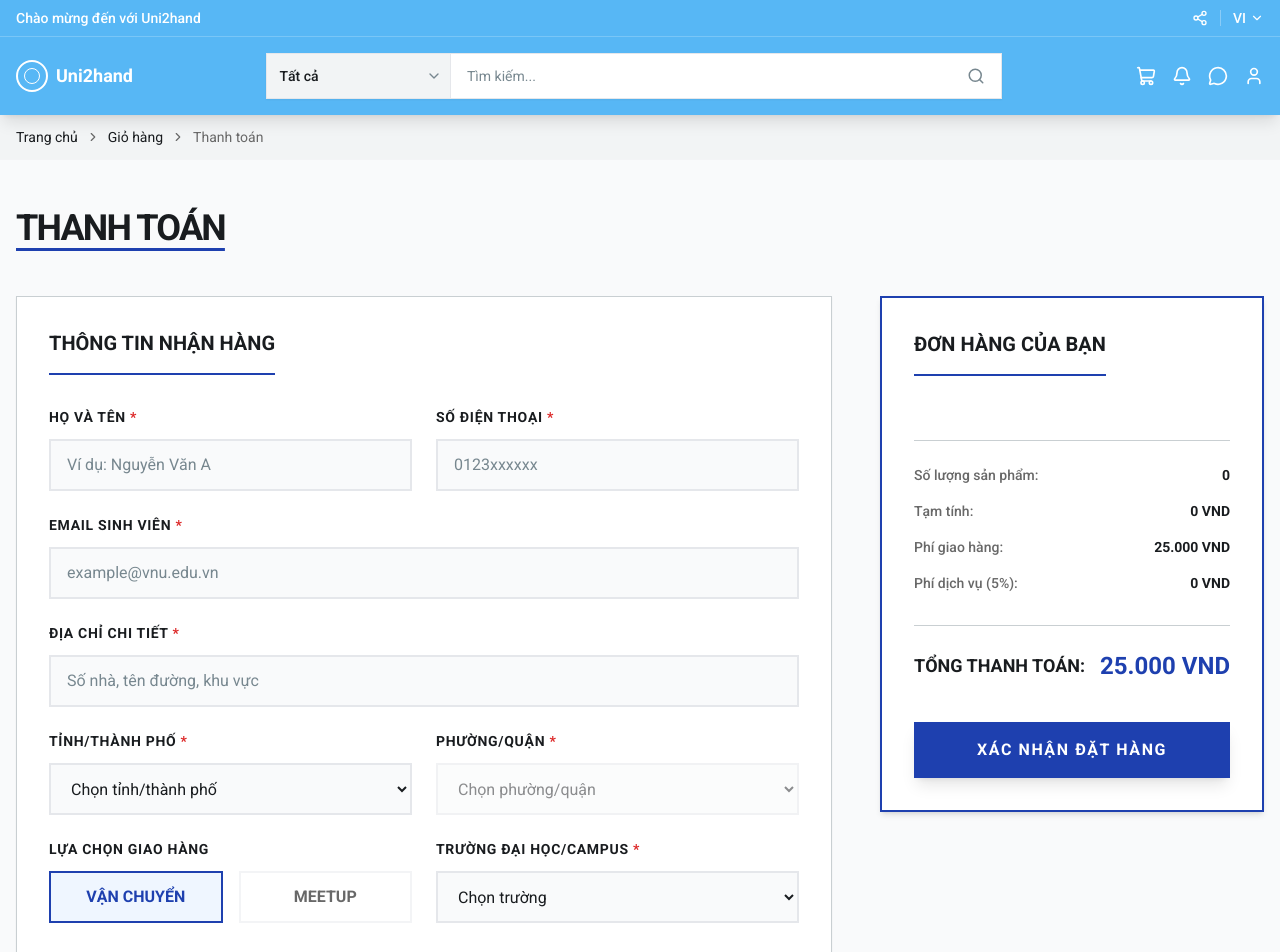
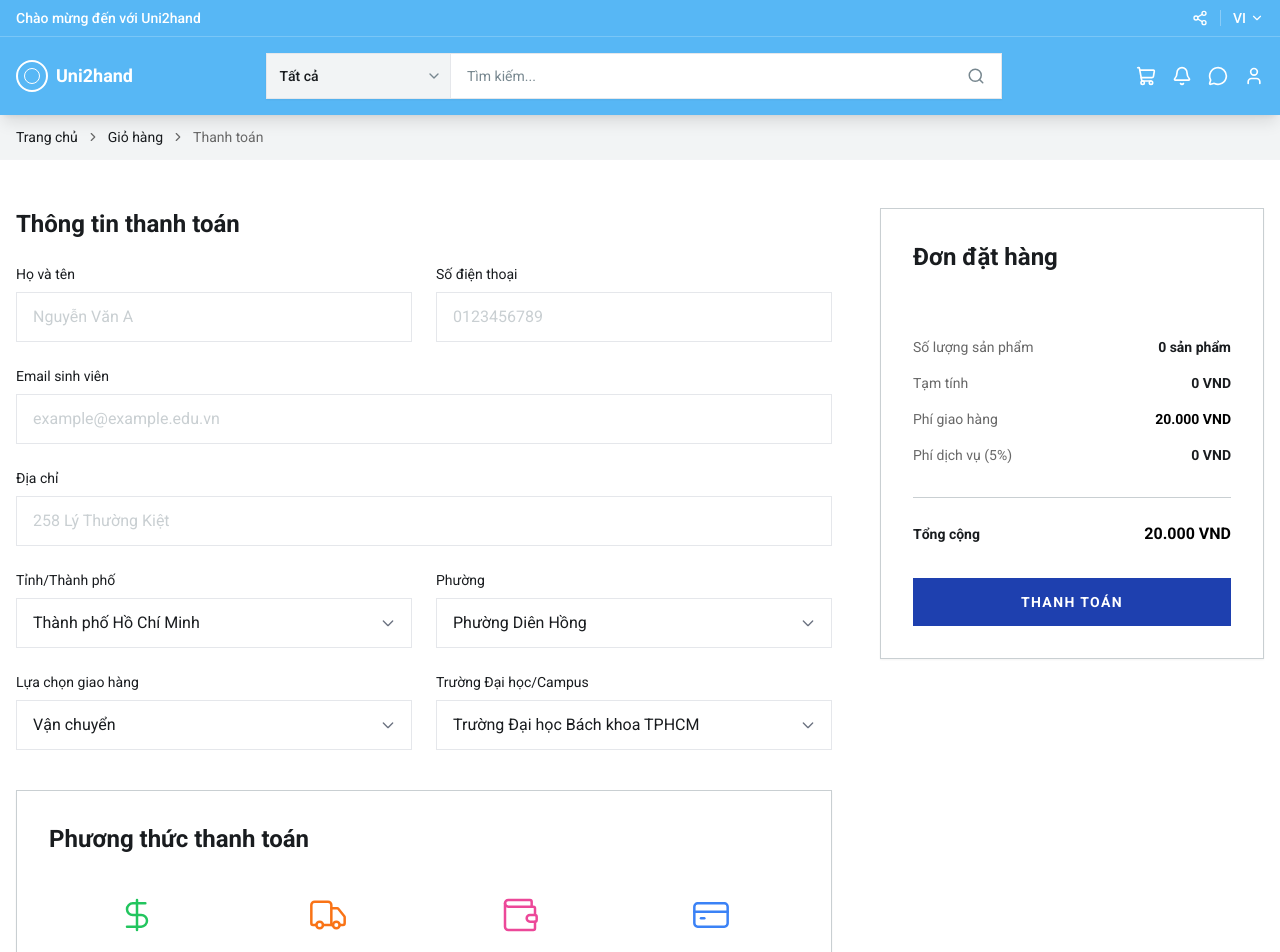
Before and after one commit to MrCopperrrr/Secondhand_Ecommerce, a React (Vite) app in the folder client/: page /checkout in a window 1280 px wide. Shown: the top 952 px of the page. Built offline with nearby package versions, Linux system fonts and the light colour scheme.

Commit message:
style: redesign checkout page according to figma layout and add shipping fee logic

```diff
--- a/client/src/components/shop/checkout/billing-form.tsx
+++ b/client/src/components/shop/checkout/billing-form.tsx
@@ -52,11 +52,7 @@ export function BillingForm({ onFormChange }: BillingFormProps) {
     campus: '',
   });
 
-  const [errors, setErrors] = useState<Record<string, string>>({});
-
-  const validateEmail = (email: string): boolean => {
-    return email.endsWith('.edu.vn');
-  };
+  const [errors] = useState<Record<string, string>>({});
 
   const handleChange = (
     e: React.ChangeEvent<HTMLInputElement | HTMLSelectElement>,
@@ -72,185 +68,172 @@ export function BillingForm({ onFormChange }: BillingFormProps) {
 
     setFormData(newFormData);
     onFormChange(newFormData);
-
-    // Clear error for this field
-    if (errors[field]) {
-      setErrors({ ...errors, [field]: '' });
-    }
   };
 
   const availableWards = formData.province ? WARDS_BY_PROVINCE[formData.province] || [] : [];
 
   return (
-    <div className="bg-white rounded-none border border-[#C9CFD2] p-8 font-roboto shadow-sm">
-      <h2 className="text-xl font-bold text-[#191C1F] mb-8 pb-4 border-b-2 border-[#1E40AF] inline-block uppercase">
-        Thông tin nhận hàng
+    <div className="bg-white font-roboto">
+      <h2 className="text-2xl font-bold text-[#191C1F] mb-6">
+        Thông tin thanh toán
       </h2>
 
       {/* Row 1: Full Name & Phone */}
       <div className="grid grid-cols-1 md:grid-cols-2 gap-6 mb-6">
         <div>
-          <label className="block text-sm font-bold text-[#191C1F] mb-3 uppercase tracking-wider">
-            Họ và tên <span className="text-red-600">*</span>
+          <label className="block text-sm font-normal text-[#191C1F] mb-2">
+            Họ và tên
           </label>
           <input
             type="text"
-            placeholder="Ví dụ: Nguyễn Văn A"
+            placeholder="Nguyễn Văn A"
             value={formData.fullName}
             onChange={(e) => handleChange(e, 'fullName')}
-            className={`w-full px-4 py-3 border-2 rounded-none text-[#191C1F] placeholder-[#77878F] focus:outline-none focus:border-[#1E40AF] transition-all bg-gray-50 ${
-              errors.fullName ? 'border-red-600' : 'border-gray-200'
-            }`}
+            className="w-full px-4 py-3 border border-gray-200 rounded-none text-[#191C1F] placeholder-[#C9CFD2] focus:outline-none focus:border-[#1E40AF] transition-all bg-white"
           />
-          {errors.fullName && <p className="text-red-500 text-xs mt-1 font-medium">{errors.fullName}</p>}
         </div>
 
         <div>
-          <label className="block text-sm font-bold text-[#191C1F] mb-3 uppercase tracking-wider">
-            Số điện thoại <span className="text-red-600">*</span>
+          <label className="block text-sm font-normal text-[#191C1F] mb-2">
+            Số điện thoại
           </label>
           <input
             type="tel"
-            placeholder="0123xxxxxx"
+            placeholder="0123456789"
             value={formData.phone}
             onChange={(e) => handleChange(e, 'phone')}
-            className={`w-full px-4 py-3 border-2 rounded-none text-[#191C1F] placeholder-[#77878F] focus:outline-none focus:border-[#1E40AF] transition-all bg-gray-50 ${
-              errors.phone ? 'border-red-600' : 'border-gray-200'
-            }`}
+            className="w-full px-4 py-3 border border-gray-200 rounded-none text-[#191C1F] placeholder-[#C9CFD2] focus:outline-none focus:border-[#1E40AF] transition-all bg-white"
           />
-          {errors.phone && <p className="text-red-500 text-xs mt-1 font-medium">{errors.phone}</p>}
         </div>
       </div>
 
       {/* Row 2: Email */}
       <div className="mb-6">
-        <label className="block text-sm font-bold text-[#191C1F] mb-3 uppercase tracking-wider">
-          Email sinh viên <span className="text-red-600">*</span>
+        <label className="block text-sm font-normal text-[#191C1F] mb-2">
+          Email sinh viên
         </label>
         <input
           type="email"
-          placeholder="example@vnu.edu.vn"
+          placeholder="example@example.edu.vn"
           value={formData.email}
           onChange={(e) => handleChange(e, 'email')}
-          className={`w-full px-4 py-3 border-2 rounded-none text-[#191C1F] placeholder-[#77878F] focus:outline-none focus:border-[#1E40AF] transition-all bg-gray-50 ${
-            errors.email ? 'border-red-600' : 'border-gray-200'
-          }`}
+          className="w-full px-4 py-3 border border-gray-200 rounded-none text-[#191C1F] placeholder-[#C9CFD2] focus:outline-none focus:border-[#1E40AF] transition-all bg-white"
         />
-        {errors.email && <p className="text-red-500 text-xs mt-1 font-medium">{errors.email}</p>}
       </div>
 
       {/* Row 3: Address */}
       <div className="mb-6">
-        <label className="block text-sm font-bold text-[#191C1F] mb-3 uppercase tracking-wider">
-          Địa chỉ chi tiết <span className="text-red-600">*</span>
+        <label className="block text-sm font-normal text-[#191C1F] mb-2">
+          Địa chỉ
         </label>
         <input
           type="text"
-          placeholder="Số nhà, tên đường, khu vực"
+          placeholder="258 Lý Thường Kiệt"
           value={formData.address}
           onChange={(e) => handleChange(e, 'address')}
-          className={`w-full px-4 py-3 border-2 rounded-none text-[#191C1F] placeholder-[#77878F] focus:outline-none focus:border-[#1E40AF] transition-all bg-gray-50 ${
-            errors.address ? 'border-red-600' : 'border-gray-200'
-          }`}
+          className="w-full px-4 py-3 border border-gray-200 rounded-none text-[#191C1F] placeholder-[#C9CFD2] focus:outline-none focus:border-[#1E40AF] transition-all bg-white"
         />
-        {errors.address && <p className="text-red-500 text-xs mt-1 font-medium">{errors.address}</p>}
       </div>
 
       {/* Row 4: Province & Ward */}
       <div className="grid grid-cols-1 md:grid-cols-2 gap-6 mb-6">
         <div>
-          <label className="block text-sm font-bold text-[#191C1F] mb-3 uppercase tracking-wider">
-            Tỉnh/Thành phố <span className="text-red-600">*</span>
+          <label className="block text-sm font-normal text-[#191C1F] mb-2">
+            Tỉnh/Thành phố
           </label>
+          <div className="relative">
             <select
               value={formData.province}
               onChange={(e) => handleChange(e, 'province')}
-            className={`w-full h-[52px] px-4 py-2 border-2 rounded-none text-[#191C1F] focus:outline-none focus:border-[#1E40AF] transition-all bg-gray-50 focus:bg-white cursor-pointer ${
-              errors.province ? 'border-red-600' : 'border-gray-200'
-            }`}
+              className="w-full appearance-none px-4 py-3 border border-gray-200 rounded-none text-[#191C1F] focus:outline-none focus:border-[#1E40AF] transition-all bg-white cursor-pointer"
             >
-            <option value="">Chọn tỉnh/thành phố</option>
+              <option value="">Thành phố Hồ Chí Minh</option>
               {PROVINCES.map((prov) => (
                 <option key={prov} value={prov}>
                   {prov}
                 </option>
               ))}
             </select>
-          {errors.province && <p className="text-red-500 text-xs mt-1 font-medium">{errors.province}</p>}
+            <div className="absolute inset-y-0 right-4 flex items-center pointer-events-none">
+              <svg className="w-4 h-4 text-gray-500" fill="none" stroke="currentColor" viewBox="0 0 24 24">
+                <path strokeLinecap="round" strokeLinejoin="round" strokeWidth="2" d="M19 9l-7 7-7-7" />
+              </svg>
+            </div>
+          </div>
         </div>
 
         <div>
-          <label className="block text-sm font-bold text-[#191C1F] mb-3 uppercase tracking-wider">
-            Phường/Quận <span className="text-red-600">*</span>
+          <label className="block text-sm font-normal text-[#191C1F] mb-2">
+            Phường
           </label>
+          <div className="relative">
             <select
               value={formData.ward}
               onChange={(e) => handleChange(e, 'ward')}
-            disabled={!formData.province}
-            className={`w-full h-[52px] px-4 py-2 border-2 rounded-none text-[#191C1F] focus:outline-none focus:border-[#1E40AF] transition-all bg-gray-50 focus:bg-white disabled:opacity-50 disabled:cursor-not-allowed cursor-pointer ${
-              errors.ward ? 'border-red-600' : 'border-gray-200'
-            }`}
+              className="w-full appearance-none px-4 py-3 border border-gray-200 rounded-none text-[#191C1F] focus:outline-none focus:border-[#1E40AF] transition-all bg-white cursor-pointer"
             >
-            <option value="">Chọn phường/quận</option>
+              <option value="">Phường Diên Hồng</option>
               {availableWards.map((ward) => (
                 <option key={ward} value={ward}>
                   {ward}
                 </option>
               ))}
             </select>
-          {errors.ward && <p className="text-red-500 text-xs mt-1 font-medium">{errors.ward}</p>}
+            <div className="absolute inset-y-0 right-4 flex items-center pointer-events-none">
+              <svg className="w-4 h-4 text-gray-500" fill="none" stroke="currentColor" viewBox="0 0 24 24">
+                <path strokeLinecap="round" strokeLinejoin="round" strokeWidth="2" d="M19 9l-7 7-7-7" />
+              </svg>
+            </div>
+          </div>
         </div>
       </div>
 
       {/* Row 5: Delivery Method & Campus */}
       <div className="grid grid-cols-1 md:grid-cols-2 gap-6">
         <div>
-          <label className="block text-sm font-bold text-[#191C1F] mb-3 uppercase tracking-wider">
+          <label className="block text-sm font-normal text-[#191C1F] mb-2">
             Lựa chọn giao hàng
           </label>
-          <div className="flex gap-4">
-            <button
-              onClick={() => onFormChange({ ...formData, deliveryMethod: 'shipping' })}
-              className={`flex-1 py-3 px-4 border-2 font-bold transition-all ${
-                formData.deliveryMethod === 'shipping'
-                  ? 'bg-blue-50 border-[#1E40AF] text-[#1E40AF]'
-                  : 'bg-white border-gray-100 text-[#686868] hover:border-[#1E40AF]'
-              }`}
+          <div className="relative">
+            <select
+              value={formData.deliveryMethod}
+              onChange={(e) => handleChange(e, 'deliveryMethod')}
+              className="w-full appearance-none px-4 py-3 border border-gray-200 rounded-none text-[#191C1F] focus:outline-none focus:border-[#1E40AF] transition-all bg-white cursor-pointer"
             >
-              VẬN CHUYỂN
-            </button>
-            <button
-              onClick={() => onFormChange({ ...formData, deliveryMethod: 'meetup' })}
-              className={`flex-1 py-3 px-4 border-2 font-bold transition-all ${
-                formData.deliveryMethod === 'meetup'
-                  ? 'bg-blue-50 border-[#1E40AF] text-[#1E40AF]'
-                  : 'bg-white border-gray-100 text-[#686868] hover:border-[#1E40AF]'
-              }`}
-            >
-              MEETUP
-            </button>
+              <option value="shipping">Vận chuyển</option>
+              <option value="meetup">Meetup</option>
+            </select>
+            <div className="absolute inset-y-0 right-4 flex items-center pointer-events-none">
+              <svg className="w-4 h-4 text-gray-500" fill="none" stroke="currentColor" viewBox="0 0 24 24">
+                <path strokeLinecap="round" strokeLinejoin="round" strokeWidth="2" d="M19 9l-7 7-7-7" />
+              </svg>
+            </div>
           </div>
         </div>
 
         <div>
-          <label className="block text-sm font-bold text-[#191C1F] mb-3 uppercase tracking-wider">
-            Trường Đại học/Campus <span className="text-red-600">*</span>
+          <label className="block text-sm font-normal text-[#191C1F] mb-2">
+            Trường Đại học/Campus
           </label>
+          <div className="relative">
             <select
               value={formData.campus}
               onChange={(e) => handleChange(e, 'campus')}
-            className={`w-full h-[52px] px-4 py-2 border-2 rounded-none text-[#191C1F] focus:outline-none focus:border-[#1E40AF] transition-all bg-gray-50 focus:bg-white cursor-pointer ${
-              errors.campus ? 'border-red-600' : 'border-gray-200'
-            }`}
+              className="w-full appearance-none px-4 py-3 border border-gray-200 rounded-none text-[#191C1F] focus:outline-none focus:border-[#1E40AF] transition-all bg-white cursor-pointer"
             >
-            <option value="">Chọn trường</option>
+              <option value="">Trường Đại học Bách khoa TPHCM</option>
               {CAMPUSES.map((campus) => (
                 <option key={campus} value={campus}>
                   {campus}
                 </option>
               ))}
             </select>
-          {errors.campus && <p className="text-red-500 text-xs mt-1 font-medium">{errors.campus}</p>}
+            <div className="absolute inset-y-0 right-4 flex items-center pointer-events-none">
+              <svg className="w-4 h-4 text-gray-500" fill="none" stroke="currentColor" viewBox="0 0 24 24">
+                <path strokeLinecap="round" strokeLinejoin="round" strokeWidth="2" d="M19 9l-7 7-7-7" />
+              </svg>
+            </div>
+          </div>
         </div>
       </div>
     </div>
--- a/client/src/components/shop/checkout/checkout-summary.tsx
+++ b/client/src/components/shop/checkout/checkout-summary.tsx
@@ -14,26 +14,26 @@ interface CheckoutItem {
 
 interface CheckoutSummaryProps {
   items: CheckoutItem[];
+  shippingFee: number;
   onCheckout: () => void;
 }
 
-export function CheckoutSummary({ items, onCheckout }: CheckoutSummaryProps) {
+export function CheckoutSummary({ items, shippingFee, onCheckout }: CheckoutSummaryProps) {
   const subtotal = items.reduce((sum, item) => sum + item.price * item.quantity, 0);
-  const shippingFee = 25000;
   const serviceFee = Math.round(subtotal * 0.05);
   const total = subtotal + shippingFee + serviceFee;
   const itemCount = items.reduce((sum, item) => sum + item.quantity, 0);
 
   return (
-    <div className="bg-white rounded-none border-2 border-[#1E40AF] p-8 sticky top-24 font-roboto shadow-md">
-      <h2 className="text-xl font-bold text-[#191C1F] mb-8 pb-4 border-b-2 border-[#1E40AF] inline-block uppercase">
-        Đơn hàng của bạn
+    <div className="bg-white rounded-none border border-[#C9CFD2] p-8 sticky top-24 font-roboto shadow-sm">
+      <h2 className="text-2xl font-bold text-[#191C1F] mb-8">
+        Đơn đặt hàng
       </h2>
 
       {/* Product List */}
-      <div className="space-y-6 mb-8 max-h-96 overflow-y-auto no-scrollbar pr-2">
+      <div className="space-y-6 mb-8 max-h-96 overflow-y-auto no-scrollbar">
         {items.map((item) => (
-          <div key={item.id} className="flex gap-4 pb-6 border-b border-[#C9CFD2] last:border-0 hover:bg-gray-50 transition-colors rounded-none p-2">
+          <div key={item.id} className="flex gap-4 pb-0 border-0 transition-colors rounded-none">
             <div className="relative w-20 h-20 flex-shrink-0 rounded-none overflow-hidden bg-white border border-gray-100 shadow-sm">
               <img
                 src={item.image}
@@ -42,10 +42,9 @@ export function CheckoutSummary({ items, onCheckout }: CheckoutSummaryProps) {
               />
             </div>
             <div className="flex-1 min-w-0">
-              <h3 className="text-sm font-bold text-[#191C1F] line-clamp-2 uppercase">
+              <h3 className="text-xs font-normal text-[#191C1F] line-clamp-2 leading-relaxed">
                 {item.name}
               </h3>
-              <p className="text-sm font-medium text-[#686868] mt-2">Số lượng: {item.quantity}</p>
               <p className="text-base font-bold text-[#1E40AF] mt-1">
                 {formatPrice(item.price)} VND
               </p>
@@ -55,30 +54,30 @@ export function CheckoutSummary({ items, onCheckout }: CheckoutSummaryProps) {
       </div>
 
       {/* Financial Breakdown */}
-      <div className="space-y-4 mb-8 pt-6 border-t border-[#C9CFD2]">
+      <div className="space-y-4 mb-8 pt-0 border-t-0">
         <div className="flex justify-between text-sm">
-          <span className="text-[#686868] font-medium">Số lượng sản phẩm:</span>
-          <span className="font-bold text-[#191C1F] uppercase">{itemCount}</span>
+          <span className="text-[#686868] font-normal">Số lượng sản phẩm</span>
+          <span className="font-bold text-[#191C1F]">{itemCount} sản phẩm</span>
         </div>
         <div className="flex justify-between text-sm">
-          <span className="text-[#686868] font-medium">Tạm tính:</span>
+          <span className="text-[#686868] font-normal">Tạm tính</span>
           <span className="font-bold text-[#191C1F]">{formatPrice(subtotal)} VND</span>
         </div>
         <div className="flex justify-between text-sm">
-          <span className="text-[#686868] font-medium">Phí giao hàng:</span>
-          <span className="font-bold text-[#191C1F]">{formatPrice(shippingFee)} VND</span>
+          <span className="text-[#686868] font-normal">Phí giao hàng</span>
+          <span className="font-bold text-[#191C1F] text-black">{formatPrice(shippingFee)} VND</span>
         </div>
         <div className="flex justify-between text-sm">
-          <span className="text-[#686868] font-medium">Phí dịch vụ (5%):</span>
+          <span className="text-[#686868] font-normal">Phí dịch vụ (5%)</span>
           <span className="font-bold text-[#191C1F]">{formatPrice(serviceFee)} VND</span>
         </div>
       </div>
 
       {/* Total */}
-      <div className="border-t border-[#C9CFD2] pt-6 mb-10">
+      <div className="border-t border-[#C9CFD2] pt-6 mb-8 mt-8">
         <div className="flex justify-between items-center">
-          <span className="text-lg font-bold text-[#191C1F] uppercase">Tổng thanh toán:</span>
-          <span className="text-2xl font-bold text-[#1E40AF]">
+          <span className="text-sm font-bold text-[#191C1F]">Tổng cộng</span>
+          <span className="text-base font-bold text-[#000000]">
             {formatPrice(total)} VND
           </span>
         </div>
@@ -87,9 +86,9 @@ export function CheckoutSummary({ items, onCheckout }: CheckoutSummaryProps) {
       {/* Checkout Button */}
       <button
         onClick={onCheckout}
-        className="w-full bg-[#1E40AF] hover:bg-blue-800 text-white font-bold py-4 rounded-none transition-all duration-300 uppercase tracking-widest text-base shadow-lg"
+        className="w-full bg-[#1E40AF] hover:bg-blue-800 text-white font-bold py-3.5 rounded-none transition-all duration-300 uppercase tracking-widest text-sm"
       >
-        XÁC NHẬN ĐẶT HÀNG
+        THANH TOÁN
       </button>
     </div>
   );
--- a/client/src/components/shop/checkout/payment-method-selector.tsx
+++ b/client/src/components/shop/checkout/payment-method-selector.tsx
@@ -36,46 +36,47 @@ export function PaymentMethodSelector({
   onMethodChange,
 }: PaymentMethodSelectorProps) {
   return (
-    <div className="bg-white rounded-none border border-[#C9CFD2] p-8 mt-8 font-roboto shadow-sm">
-      <h2 className="text-xl font-bold text-[#191C1F] mb-8 pb-4 border-b-2 border-[#1E40AF] inline-block uppercase">
+    <div className="bg-white border border-[#C9CFD2] p-8 mt-12 font-roboto shadow-sm">
+      <h2 className="text-2xl font-bold text-[#191C1F] mb-10">
         Phương thức thanh toán
       </h2>
 
-      <div className="grid grid-cols-2 gap-6 lg:grid-cols-4">
+      <div className="grid grid-cols-2 gap-4 lg:grid-cols-4">
         {PAYMENT_METHODS.map((method) => {
           const Icon = method.icon;
           const isSelected = selectedMethod === method.id;
 
           return (
-            <button
+            <div
               key={method.id}
+              className="flex flex-col items-center justify-between h-full group cursor-pointer"
               onClick={() => onMethodChange(method.id)}
-              className={`flex flex-col items-center justify-center p-6 rounded-none border-2 transition-all duration-300 ${
-                isSelected
-                  ? 'border-[#1E40AF] bg-blue-50 shadow-md'
-                  : 'border-gray-100 bg-gray-50 hover:border-gray-300 hover:bg-gray-100'
-              }`}
             >
-              <div className={`p-4 rounded-full mb-4 bg-white shadow-sm border border-gray-100 ${
-                  isSelected ? 'text-[#1E40AF]' : 'text-[#686868]'
-                }`}>
-                <Icon
-                  size={32}
-                />
+              <div className="flex flex-col items-center">
+                <div className="mb-4">
+                  {/* Custom color icons if needed, using lucide for now */}
+                  <div className={`p-0 ${
+                    method.id === 'cod' ? 'text-green-500' :
+                    method.id === 'bank' ? 'text-orange-500' :
+                    method.id === 'ewallet' ? 'text-pink-500' :
+                    'text-blue-500'
+                  }`}>
+                    <Icon size={40} strokeWidth={1.5} />
+                  </div>
+                </div>
+                <span className="text-xs text-center font-normal text-[#191C1F] max-w-[100px] leading-tight">
+                  {method.label}
+                </span>
               </div>
-              <span
-                className={`text-xs text-center font-bold uppercase tracking-wider ${
-                  isSelected ? 'text-[#1E40AF]' : 'text-[#191C1F]'
-                }`}
-              >
-                {method.label}
-              </span>
-              <div className="mt-4 w-6 h-6 rounded-full border-2 border-[#C9CFD2] flex items-center justify-center bg-white">
-                {isSelected && (
-                  <div className="w-3 h-3 rounded-full bg-[#1E40AF]" />
-                )}
+
+              <div className="mt-4 pb-2">
+                <div className="w-5 h-5 rounded-full border-2 border-[#C9CFD2] flex items-center justify-center bg-white transition-colors group-hover:border-[#1E40AF]">
+                  {isSelected && (
+                    <div className="w-2.5 h-2.5 rounded-full bg-[#1E40AF]" />
+                  )}
+                </div>
               </div>
-            </button>
+            </div>
           );
         })}
       </div>
--- a/client/src/pages/shop/Checkout.tsx
+++ b/client/src/pages/shop/Checkout.tsx
@@ -51,8 +51,10 @@ const Checkout: React.FC = () => {
     navigate('/checkout/success');
   };
 
+  const shippingFee = formData.deliveryMethod === 'shipping' ? 20000 : 0;
+
   return (
-    <div className="flex flex-col min-h-screen bg-gray-50 font-roboto">
+    <div className="flex flex-col min-h-screen bg-white font-roboto">
       <Breadcrumbs
         items={[
           { label: 'Trang chủ', href: '/' },
@@ -62,9 +64,7 @@ const Checkout: React.FC = () => {
       />
 
       {/* Main Content */}
-      <main className="flex-1 max-w-7xl mx-auto w-full px-4 py-12">
-        <h1 className="text-4xl font-bold text-[#191C1F] mb-12 uppercase tracking-tighter decoration-[#1E40AF] underline underline-offset-8">THANH TOÁN</h1>
-
+      <main className="flex-1 max-w-7xl mx-auto w-full px-4 py-12 bg-white">
         {/* Two Column Layout */}
         <div className="grid grid-cols-1 lg:grid-cols-3 gap-12">
           {/* Left Column - Form (65%) */}
@@ -81,7 +81,11 @@ const Checkout: React.FC = () => {
 
           {/* Right Column - Summary (35%) */}
           <div className="lg:col-span-1">
-            <CheckoutSummary items={itemsToCheckout} onCheckout={handleCheckout} />
+            <CheckoutSummary
+              items={itemsToCheckout}
+              shippingFee={shippingFee}
+              onCheckout={handleCheckout}
+            />
           </div>
         </div>
       </main>
```
Lines whose indentation alone changed are shown as unchanged.
